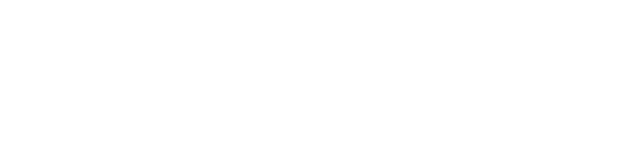
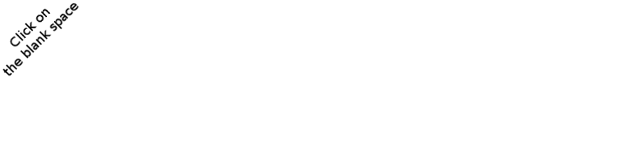
Before and after one commit to EyalAr/D3.js-Example, a website: page index.html in a window 1280 px wide. Shown: the whole page, without its empty margins (0-640 px from the left). Drawn offline with nearby package versions, Linux system fonts and the light colour scheme.

Commit message:
click on the blank space ribbon

```diff
--- a/index.html
+++ b/index.html
@@ -16,6 +16,12 @@
             overflow: hidden;
         }
 
+        #click-me{
+            position: absolute;
+            top: 0;
+            left: 0;
+        }
+
     </style>
 
 </head>
@@ -23,6 +29,7 @@
 <body>
 
     <div id="container" class="full">
+    <div id="click-me"><img src="click.png"/></div>
     </div>
 
     <script src="bower_components/d3/d3.js"></script>
```
Also changed, not shown: click.png (added).
